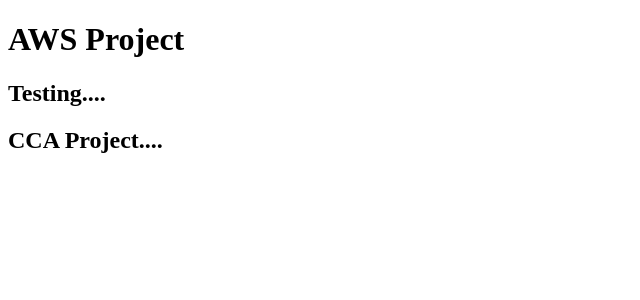
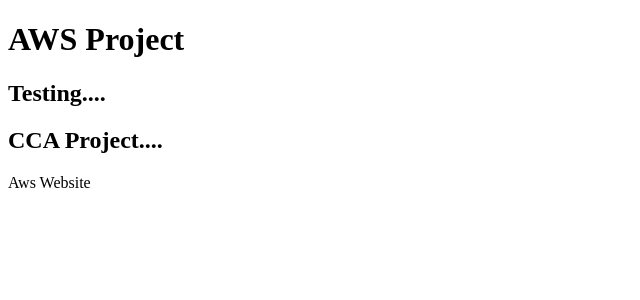
Before and after one commit to Kanishka96ac/aws-s3-project, an Angular app: page / in a window 1280 px wide. Shown: the top 300 px of the page, without its empty margins (0-640 px from the left). Built offline with nearby package versions, Linux system fonts and the light colour scheme.

Commit message:
added a phara

```diff
--- a/src/app/app.component.html
+++ b/src/app/app.component.html
@@ -1,3 +1,4 @@
 <h1>AWS Project</h1>
 <h2>Testing....</h2>
 <h2>CCA Project....</h2>
+<p>Aws Website</p>
```
